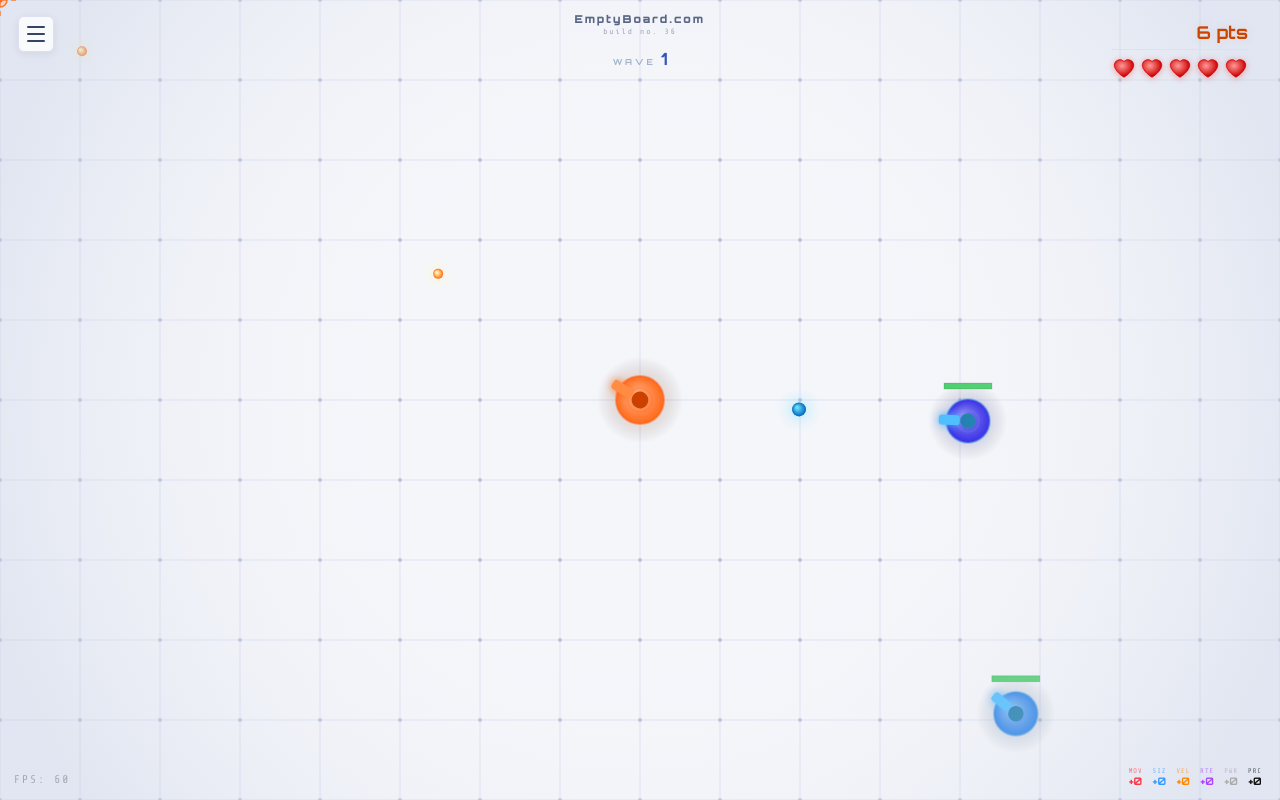
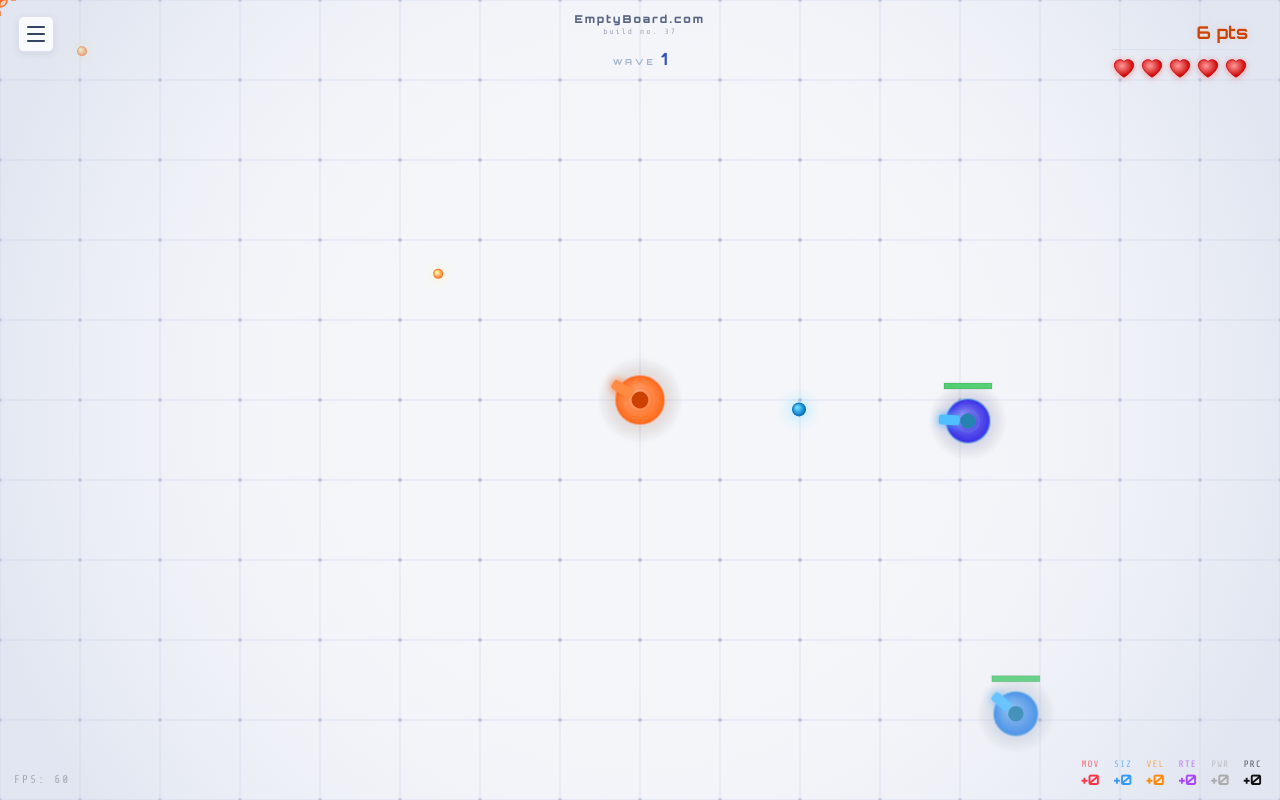
Before and after one commit to jadumate/canon-game, a PHP site: page / in a window 1280 px wide. Run offline with PHP 8.4, Linux system fonts and the light colour scheme.

Commit message:
Upsize upgrade status panel (build 37)
Co-Authored-By: Claude Sonnet 4.6 <noreply@anthropic.com>

```diff
--- a/index.html
+++ b/index.html
@@ -3,7 +3,7 @@
 <head>
   <meta charset="UTF-8">
   <title>CANNON BLASTER</title>
-  <link rel="stylesheet" href="style.css?v=36">
+  <link rel="stylesheet" href="style.css?v=37">
 </head>
 <body>
   <canvas id="c"></canvas>
@@ -69,7 +69,7 @@
   <!-- SITE TITLE (top-center) -->
   <div id="site-title">
     <div id="site-name">EmptyBoard.com</div>
-    <div id="site-build">build no. 36</div>
+    <div id="site-build">build no. 37</div>
   </div>
 
   <!-- WAVE (top-center) -->
@@ -126,6 +126,6 @@
     </div>
   </div>
 
-  <script src="game.js?v=36"></script>
+  <script src="game.js?v=37"></script>
 </body>
 </html>
--- a/style.css
+++ b/style.css
@@ -228,7 +228,7 @@ canvas {
   bottom: 14px;
   right: 18px;
   display: flex;
-  gap: 10px;
+  gap: 14px;
   z-index: 100;
   align-items: flex-end;
 }
@@ -237,19 +237,19 @@ canvas {
   display: flex;
   flex-direction: column;
   align-items: center;
-  gap: 1px;
+  gap: 3px;
 }
 
 .upg-stat-label {
   font-family: 'Share Tech Mono', monospace;
-  font-size: 0.42rem;
+  font-size: 0.58rem;
   letter-spacing: 1px;
   opacity: 0.65;
 }
 
 .upg-stat-val {
   font-family: 'Orbitron', monospace;
-  font-size: 0.65rem;
+  font-size: 0.9rem;
   font-weight: 700;
   line-height: 1;
 }
```
